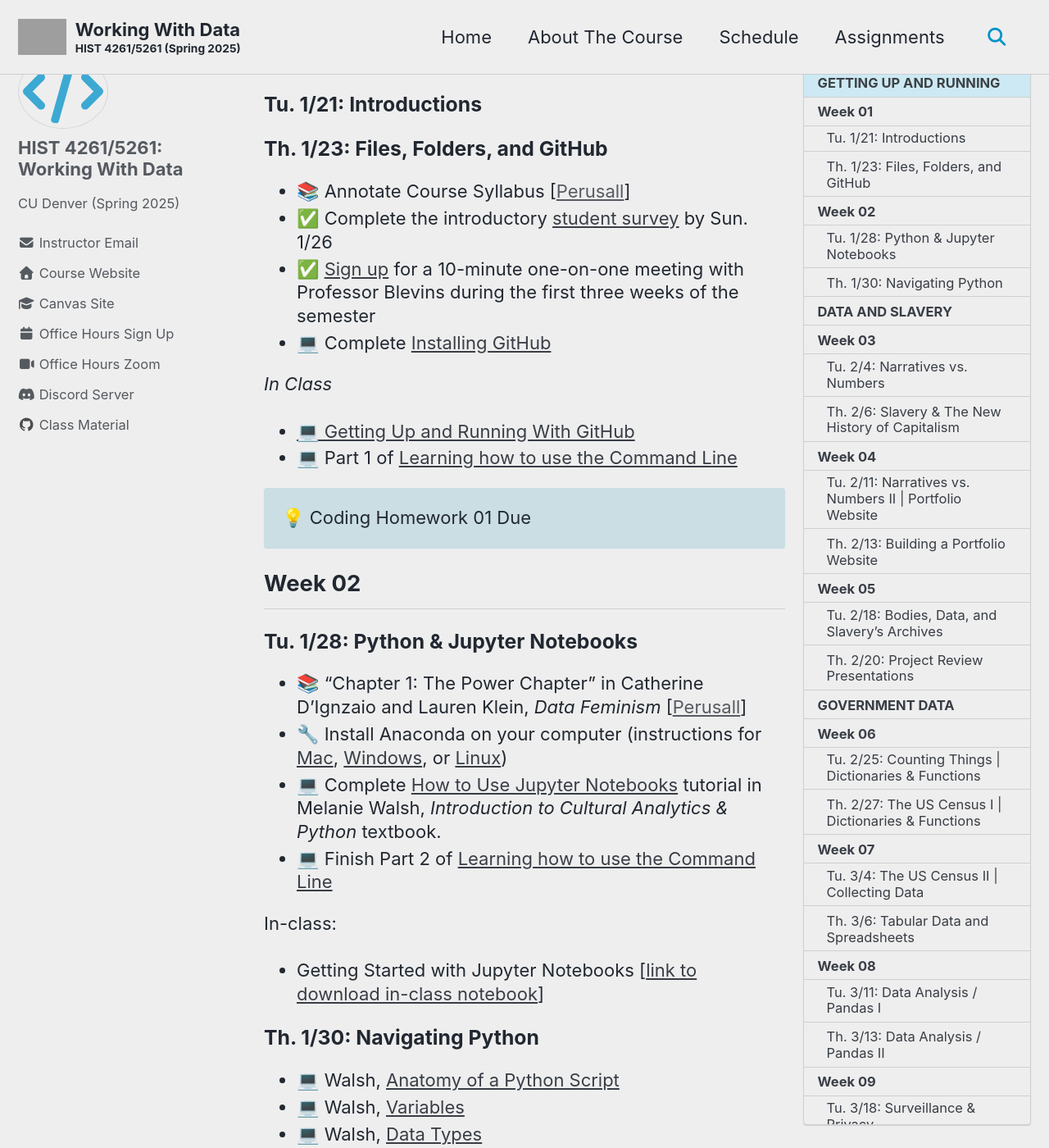
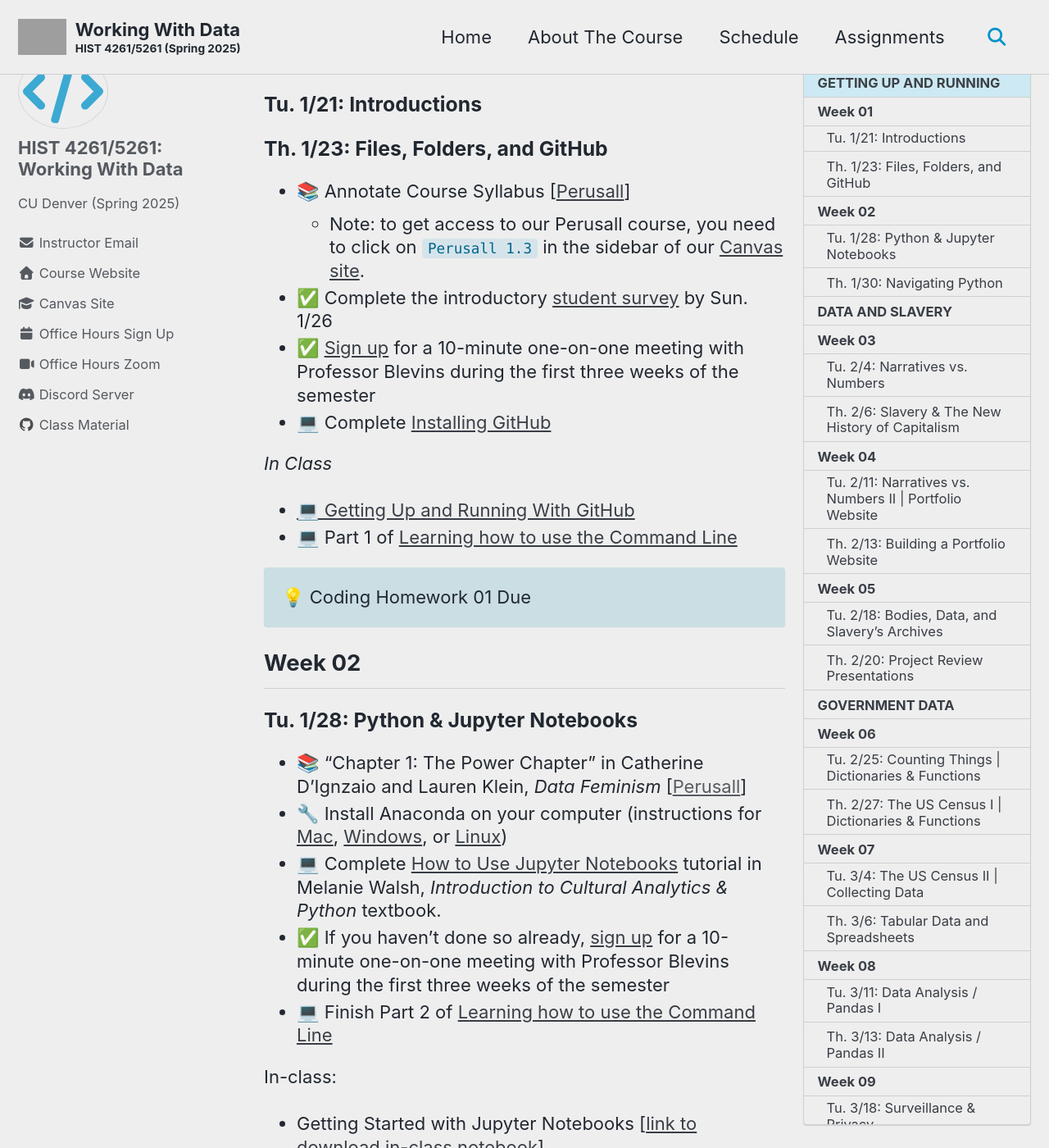
Before and after one commit to cblevins/sp25-data, a Jekyll site: the page built from _pages/schedule.md, in a window 1280 px wide and 1400 px high, scrolled down 713 px. Shown: the whole window at 82% size. Built offline with Jekyll 4.4.1, drawn with Linux system fonts in a browser that asks for light colours; cached includes are drawn as plain includes; grey boxes are pictures that could not be loaded.

Commit message:
schedule

```diff
--- a/_pages/schedule.md
+++ b/_pages/schedule.md
@@ -22,7 +22,8 @@ _Note: formal assignment due dates appear in highlighted boxes_
 
 ### Th. 1/23: Files, Folders, and GitHub
 
-- 📚 Annotate Course Syllabus [[Perusall]()]
+- 📚 Annotate Course Syllabus [[Perusall](https://app.perusall.com/courses/working-with-data-spring-2025/syllabus-working-with-data-sp25?assignmentId=N5JocikA46SCknFeL&part=1)]
+  - Note: to get access to our Perusall course, you need to click on `Perusall 1.3` in the sidebar of our [Canvas site](https://ucdenver.instructure.com/courses/552717).
 - ✅ Complete the introductory [student survey](https://forms.gle/Hq58iALsU8uQHcoM7) by Sun. 1/26
 - ✅ [Sign up](https://outlook.office365.com/book/ProfBlevinsSpring2025OfficeHours@cuanschutz.edu/s/jL7GGvwk8Uy3t9An0rnVXQ2) for a 10-minute one-on-one meeting with Professor Blevins during the first three weeks of the semester
 - 💻 Complete [Installing GitHub]({{site.baseurl}}/modules/installing-github/)
@@ -42,6 +43,7 @@ _In Class_
 - 📚 "Chapter 1: The Power Chapter" in Catherine D'Ignzaio and Lauren Klein, _Data Feminism_ [[Perusall]()]
 - 🔧 Install Anaconda on your computer (instructions for [Mac](https://www.datacamp.com/community/tutorials/installing-anaconda-mac-os-x), [Windows](https://www.datacamp.com/community/tutorials/installing-anaconda-windows), or [Linux](https://docs.anaconda.com/anaconda/install/linux/))
 - 💻 Complete [How to Use Jupyter Notebooks](https://melaniewalsh.github.io/Intro-Cultural-Analytics/02-Python/02-How-to-Use-Jupyter-Notebooks.html) tutorial in Melanie Walsh, _Introduction to Cultural Analytics & Python_ textbook.
+- ✅ If you haven't done so already, [sign up](https://outlook.office365.com/book/ProfBlevinsSpring2025OfficeHours@cuanschutz.edu/s/jL7GGvwk8Uy3t9An0rnVXQ2) for a 10-minute one-on-one meeting with Professor Blevins during the first three weeks of the semester
 - 💻 Finish Part 2 of [Learning how to use the Command Line]({{site.baseurl}}/in-class/command-line)
 
 In-class:
```
